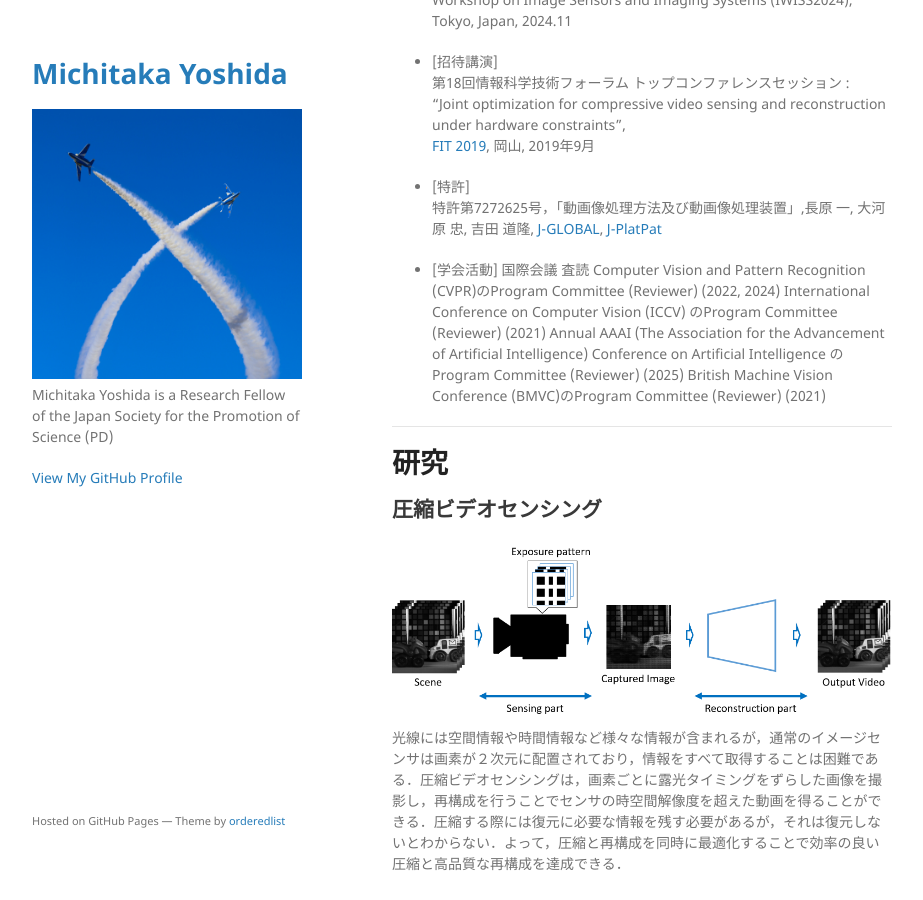
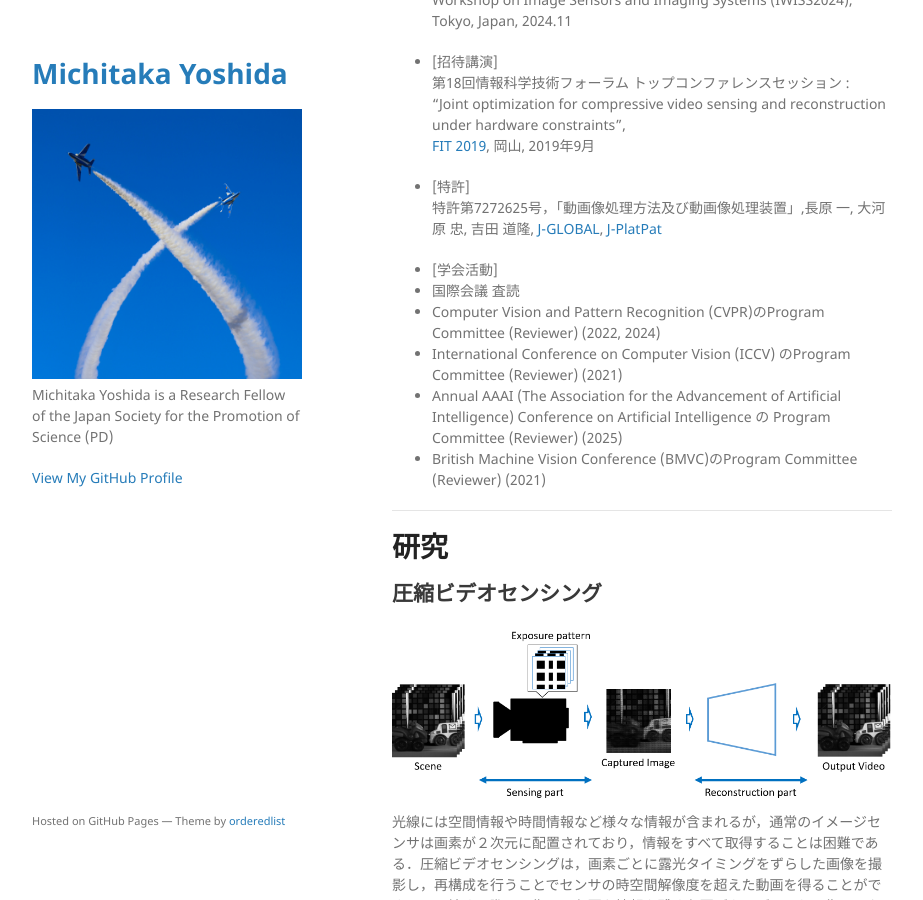
Before and after one commit to michitakayoshida/michitakayoshida.github.io, a Jekyll site: the page built from index.md, in a window 1280 px wide and 900 px high, scrolled down 5463 px. Shown: the whole window, without its empty margins (178-1101 px from the left). Built offline with Jekyll 4.4.1, drawn with Linux system fonts in a browser that asks for light colours.

Commit message:
査読修正

```diff
--- a/index.md
+++ b/index.md
@@ -232,17 +232,17 @@ Proceedings of the European Conference on Computer Vision (ECCV2018), Munich, Ge
 [J-PlatPat](https://www.j-platpat.inpit.go.jp/c1801/PU/JP-7272625/15/ja)
 
 - [学会活動]
-国際会議 査読
-Computer Vision and Pattern Recognition (CVPR)のProgram Committee (Reviewer) (2022, 2024)
+* 国際会議 査読
++ Computer Vision and Pattern Recognition (CVPR)のProgram Committee (Reviewer) (2022, 2024)
 <!---
   Computer Vision and Pattern Recognition (CVPR)のProgram Committee (Reviewer) (2022, 2024, 2025)
   -->
-International Conference on Computer Vision (ICCV) のProgram Committee (Reviewer) (2021)
++ International Conference on Computer Vision (ICCV) のProgram Committee (Reviewer) (2021)
 <!---
   International Conference on Computer Vision (ICCV) のProgram Committee (Reviewer) (2021, 2025)
   -->
-Annual AAAI (The Association for the Advancement of Artificial Intelligence) Conference on Artificial Intelligence の Program Committee (Reviewer) (2025)
-British Machine Vision Conference (BMVC)のProgram Committee (Reviewer) (2021)
++ Annual AAAI (The Association for the Advancement of Artificial Intelligence) Conference on Artificial Intelligence の Program Committee (Reviewer) (2025)
++ British Machine Vision Conference (BMVC)のProgram Committee (Reviewer) (2021)
 
 
 ---
```
Also changed, not shown: index_en.md (+5 -5 lines).
